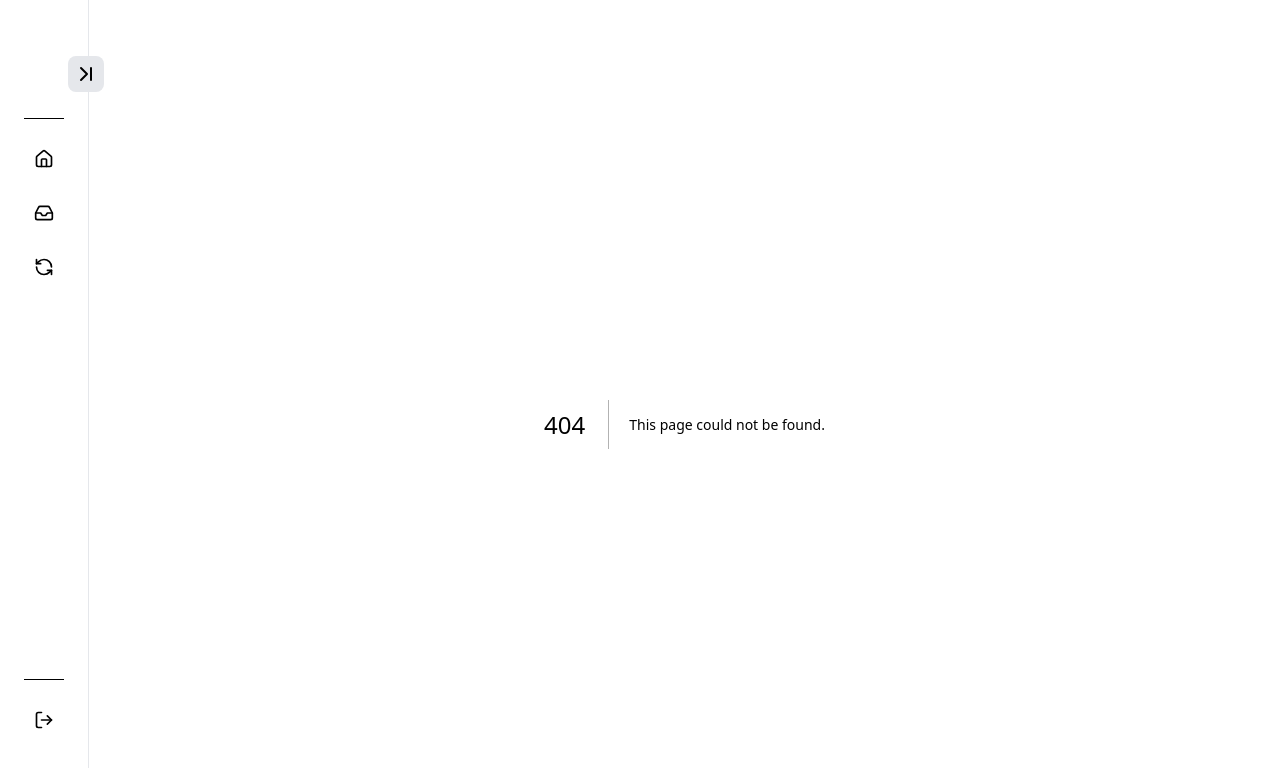
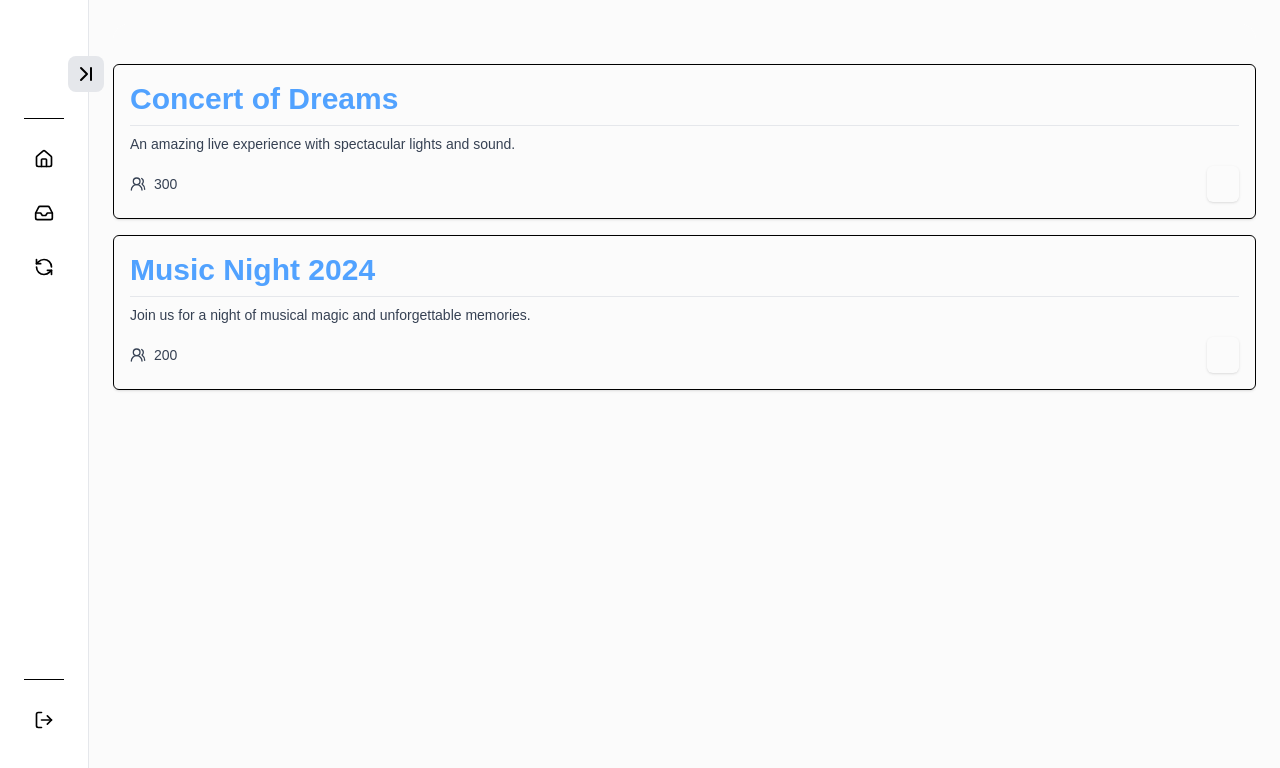
Before and after one commit to chickzilla/free-concert-ticket, a Next.js app in the folder web/: page /home in a window 1280 px wide. Before the commit this address had no page. Shown: the top 768 px of the page. Built offline with nearby package versions, Linux system fonts and the light colour scheme.

Commit message:
web: create user home page

```diff
--- /dev/null
+++ b/web/src/app/home/page.tsx
@@ -0,0 +1,43 @@
+"use client";
+
+import ConcertCard from "@/components/home/concert-card";
+import { Concert } from "@/interface";
+import { useEffect, useState } from "react";
+
+export default function Home() {
+  const [concerts, setConcerts] = useState<Concert[]>([]);
+
+  useEffect(() => {
+    const mockConcerts: Concert[] = [
+      {
+        id: "1",
+        name: "Concert of Dreams",
+        description:
+          "An amazing live experience with spectacular lights and sound.",
+        total_of_seat: 300,
+        total_of_reservation: 150,
+        created_at: new Date(),
+      },
+      {
+        id: "2",
+        name: "Music Night 2024",
+        description:
+          "Join us for a night of musical magic and unforgettable memories.",
+        total_of_seat: 200,
+        total_of_reservation: 80,
+        created_at: new Date(),
+      },
+    ];
+    setConcerts(mockConcerts);
+  }, []);
+
+  return (
+    <div className="flex flex-col items-center min-h-screen pt-10 bg-[#fbfbfb]">
+      <div className="space-y-4 w-full ">
+        {concerts.map((concert) => (
+          <ConcertCard key={concert.id} concert={concert} />
+        ))}
+      </div>
+    </div>
+  );
+}
--- a/web/src/components/home/concert-card.tsx
+++ b/web/src/components/home/concert-card.tsx
@@ -58,6 +58,7 @@ export default function ConcertCard({
           <UsersRound size={16} /> {concert.total_of_seat}
         </div>
 
+        {onDelete ? (
           <AlertDialog>
             <AlertDialogTrigger asChild>
               <Button
@@ -101,6 +102,9 @@ export default function ConcertCard({
               </AlertDialogFooter>
             </AlertDialogContent>
           </AlertDialog>
+        ) : (
+          <Button></Button>
+        )}
       </div>
     </div>
   );
```
Lines whose indentation alone changed are shown as unchanged.
